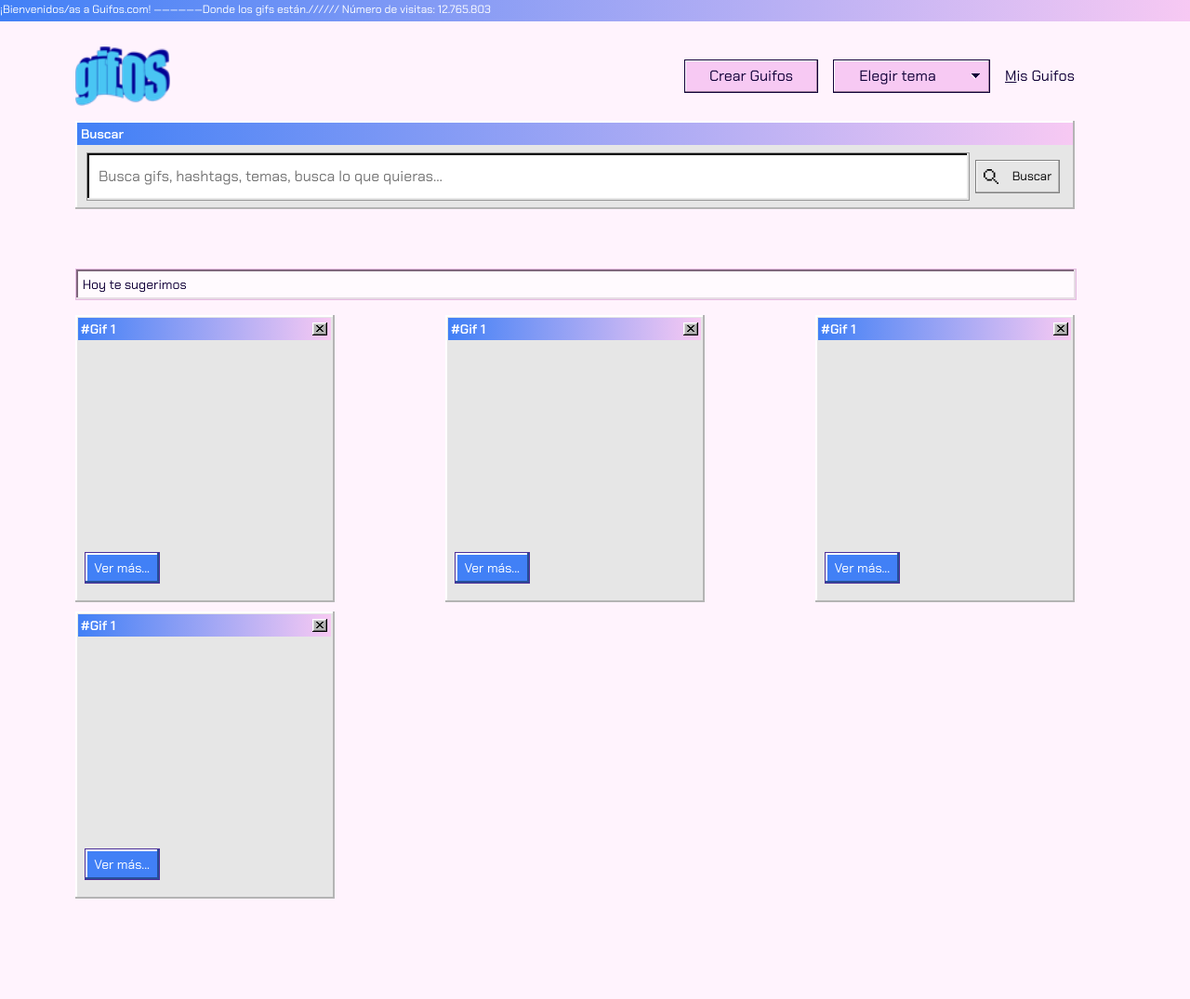
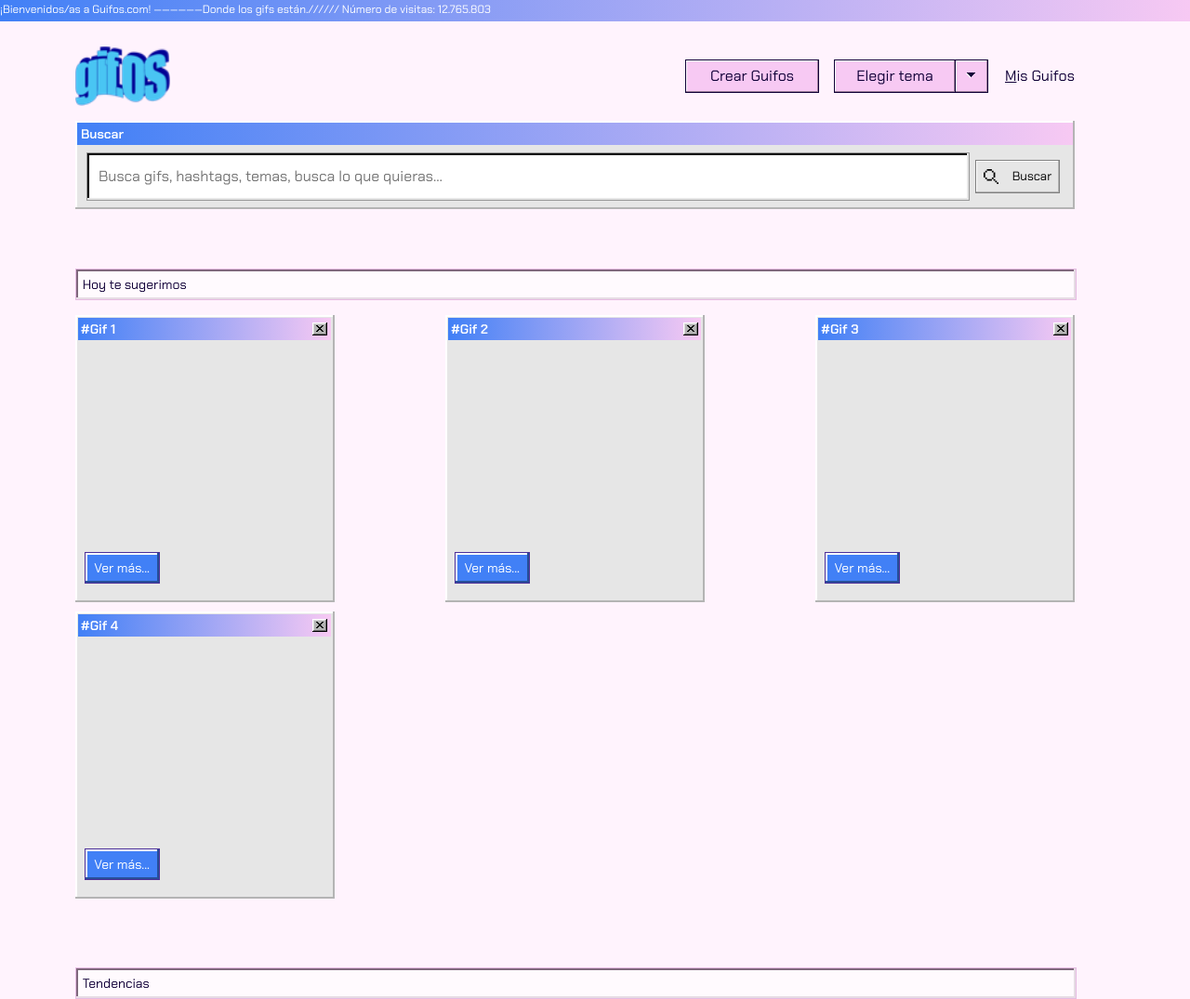
Before and after one commit to caarbelaezg/Project2_gifOS, a plain HTML site: page index.html in a window 1280 px wide. Shown: the whole page at 93% size. Before the commit the page ends 977 px from the top, so only its background shows below. Drawn offline with Linux system fonts and the light colour scheme; no server answers.

Commit message:
API consumption
first api consumption test.

```diff
--- a/assets/css/styles.css
+++ b/assets/css/styles.css
@@ -64,7 +64,6 @@ header p {
 
 .nav .gif-opt .gif-opt-btn .btn:hover .text-btn {
     border: 1px dotted #110038;
-    background: #E6BBE2;
 }
 
 .nav .gif-opt .gif-opt-btn .btn-1 {
@@ -74,34 +73,46 @@ header p {
     border: 1px solid #110038;
 }
 
-.nav .gif-opt .gif-opt-btn .btn-2 {
-    width: 169px;
+.nav .gif-opt .gif-opt-btn .btn-theme-cont {
+    width: 168px;
     display: flex;
     height: 36px;
-    justify-content: space-between;
-    align-items: center;
+}
+
+.nav .gif-opt .gif-opt-btn .btn-theme-cont .btn-2 {
+    width: 131px;
     border: 1px solid #110038;
 }
 
-.nav .gif-opt .gif-opt-btn .btn-2 .txt-2 {
-    display: flex;
-    justify-content: center;
-    text-justify: center;
-    width: 138px;
+.nav .gif-opt .gif-opt-btn .btn-theme-cont .img-cont {
+    width: 34px;
+    height: 34px;
+    border: 1px solid #110038;
+    border-left: 0px;
 }
 
-.nav .gif-opt .gif-opt-btn .btn-2 .img-cont {
+.nav .gif-opt .gif-opt-btn .btn-theme-cont .img-cont .img-cont-dot {
     margin: 2px;
-    height: 27px;
-    width: 27px;
-    display: flex;
-    align-items: center;
-    justify-content: center;
+    width: 28px;
+    height: 28px;
+    position: relative;
 }
 
-.nav .gif-opt .gif-opt-btn .btn-2 .img-cont img {
+.nav .gif-opt .gif-opt-btn .btn-theme-cont .img-cont .img-cont-dot img {
+    position: absolute;
+    top: 50%;
+    left: 50%;
+    transform: translate(-50%, -50%);
     width: 10px;
     height: 6px;
+}
+
+.nav .gif-opt .gif-opt-btn .btn-theme-cont:hover .btn .text-btn {
+    border: 1px dotted #110038;
+}
+
+.nav .gif-opt .gif-opt-btn .btn-theme-cont:hover .img-cont .img-cont-dot {
+    border: 1px dotted #110038;
 }
 
 .nav .gif-opt .gif-opt-btn .my-gif {
--- a/assets/scss/header.scss
+++ b/assets/scss/header.scss
@@ -1,3 +1,7 @@
+body {
+    background-color: rgb(255, 243, 253);
+}
+
 header {
     background: linear-gradient(90deg, rgba(65, 128, 246, 1) 0%, rgba(247, 201, 243, 1) 100%);
     box-shadow: #110038 100%;
--- a/assets/scss/nav.scss
+++ b/assets/scss/nav.scss
@@ -40,31 +40,39 @@
             margin-right: 16px;
             border: 1px solid #110038;
         }
-        & .btn-2 {
-            width: 169px;
+        & .btn-theme-cont {
+            width: 168px;
             display: flex;
             height: 36px;
-            justify-content: space-between;
-            align-items: center;
-            border: 1px solid #110038;
-            & .txt-2 {
-                display: flex;
-                justify-content: center;
-                text-justify: center;
-                width: 138px;
+            & .btn-2 {
+                width: 131px;
+                border: 1px solid #110038;
             }
             & .img-cont {
-                margin: 2px;
-                height: 27px;
-                width: 27px;
-                display: flex;
-                align-items: center;
-                justify-content: center;
-                & img {
-                    width: 10px;
-                    height: 6px;
+                width: 34px;
+                height: 34px;
+                border: 1px solid #110038;
+                border-left: 0px;
+                & .img-cont-dot {
+                    margin: 2px;
+                    height: 32px;
+                    position: relative;
+                    & img {
+                        position: absolute;
+                        top: 50%;
+                        left: 50%;
+                        transform: translate(-50%, -50%);
+                        width: 10px;
+                        height: 6px;
+                    }
                 }
             }
+        }
+        & .btn-theme-cont:hover .btn .text-btn {
+            border: 1px dotted #110038;
+        }
+        & .btn-theme-cont:hover .img-cont .img-cont-dot {
+            border: 1px dotted #110038;
         }
         .my-gif {
             font-family: 'Chakra Petch';
--- a/index.html
+++ b/index.html
@@ -21,7 +21,12 @@
                 <img class="gif-os" src="assets/images/gifOF_logo.png" alt="">
                 <div class="gif-opt-btn">
                     <button class="btn btn-1"><p class="text-btn" href="">Crear Guifos</p></button>
-                    <button class="btn btn-2"><p class="text-btn txt-2" href="">Elegir tema</p><div class="img-cont"><img src="assets/images/dropdown.svg" alt="" srcset=""></div></button>
+                    <div class="btn-theme-cont">
+                        <button class="btn btn-2"><p class="text-btn">Elegir tema</p></button>
+                        <div class="btn img-cont">
+                            <div class="img-cont-dot"><img src="assets/images/dropdown.svg" alt="" srcset=""></div>
+                        </div>
+                    </div>
                     <a class="my-gif" href="#"><span class="my-gif-und">M</span>is Guifos</a>
                 </div>
             </div>
@@ -46,12 +51,12 @@
                     <p class="sugg-text">#Gif 1</p>
                     <img src="assets/images/button3.svg" alt="">
                 </div>
-                <img src="" alt="">
+                <img id="prueba" class="sugg-img" src="" alt="">
                 <button class="sugg-btn">Ver más...</button>
             </div>
             <div class="sugg-item">
                 <div class="sugg-item-head">
-                    <p class="sugg-text">#Gif 1</p>
+                    <p class="sugg-text">#Gif 2</p>
                     <img src="assets/images/button3.svg" alt="">
                 </div>
                 <img src="" alt="">
@@ -59,7 +64,7 @@
             </div>
             <div class="sugg-item">
                 <div class="sugg-item-head">
-                    <p class="sugg-text">#Gif 1</p>
+                    <p class="sugg-text">#Gif 3</p>
                     <img src="assets/images/button3.svg" alt="">
                 </div>
                 <img src="" alt="">
@@ -67,7 +72,7 @@
             </div>
             <div class="sugg-item">
                 <div class="sugg-item-head">
-                    <p class="sugg-text">#Gif 1</p>
+                    <p class="sugg-text">#Gif 4</p>
                     <img class="btn-x" src="assets/images/button3.svg" alt="">
                 </div>
                 <img class="sugg-gifo" src="" alt="">
@@ -76,6 +81,15 @@
         </article>
     </section>
 
+    <section class="main-content sugg">
+        <!--Aplican ciertos estilos que son los mismos-->
+        <article class="sugg-head">
+            <p>Tendencias</p>
+        </article>
+
+    </section>
+    <script src="src/consumo-js/consumo-ap.js"></script>
+    <script src="src/operaciones-js/index.js"></script>
 </body>
 
 </html>
--- /dev/null
+++ b/src/consumo-js/consumo-ap.js
@@ -0,0 +1,10 @@
+async function getGuiphos(url) {
+    try {
+        const response = await fetch(url);
+        const jsonResponse = await response.json();
+        console.log(jsonResponse)
+        return jsonResponse;
+    } catch (error) {
+        console.log(error)
+    }
+}
--- /dev/null
+++ b/src/operaciones-js/index.js
@@ -0,0 +1,22 @@
+window.onload = () => {
+    getGuiphos('http://api.giphy.com/v1/gifs/search?q=love,sailor mercury&limit=5&api_key=FeH8s28nS47gsfXjis23Brzi6lcQfXOJ').then(response => {
+
+        const suggImg = document.getElementById("prueba")
+            //console.log(suggImg)
+            //suggImg.setAttribute('src', response.data[0].images.original.url)
+
+
+        /*const objeto = document.getElementById('main-img')
+        const descripcion = document.getElementById('desc-new');
+        const parrafo = document.createElement("p");
+        const titulo = document.getElementById("title");
+        const nombrePersonaje = document.createElement('h1');
+        objeto.setAttribute('src', response[0].image)
+        parrafo.innerHTML = response[0].quote;
+        nombrePersonaje.innerHTML = response[0].character;
+        descripcion.appendChild(parrafo);
+        titulo.appendChild(nombrePersonaje);*/
+    }).catch(error => {
+        console.log(error)
+    })
+}
```
Also changed, not shown: 1 other file.
